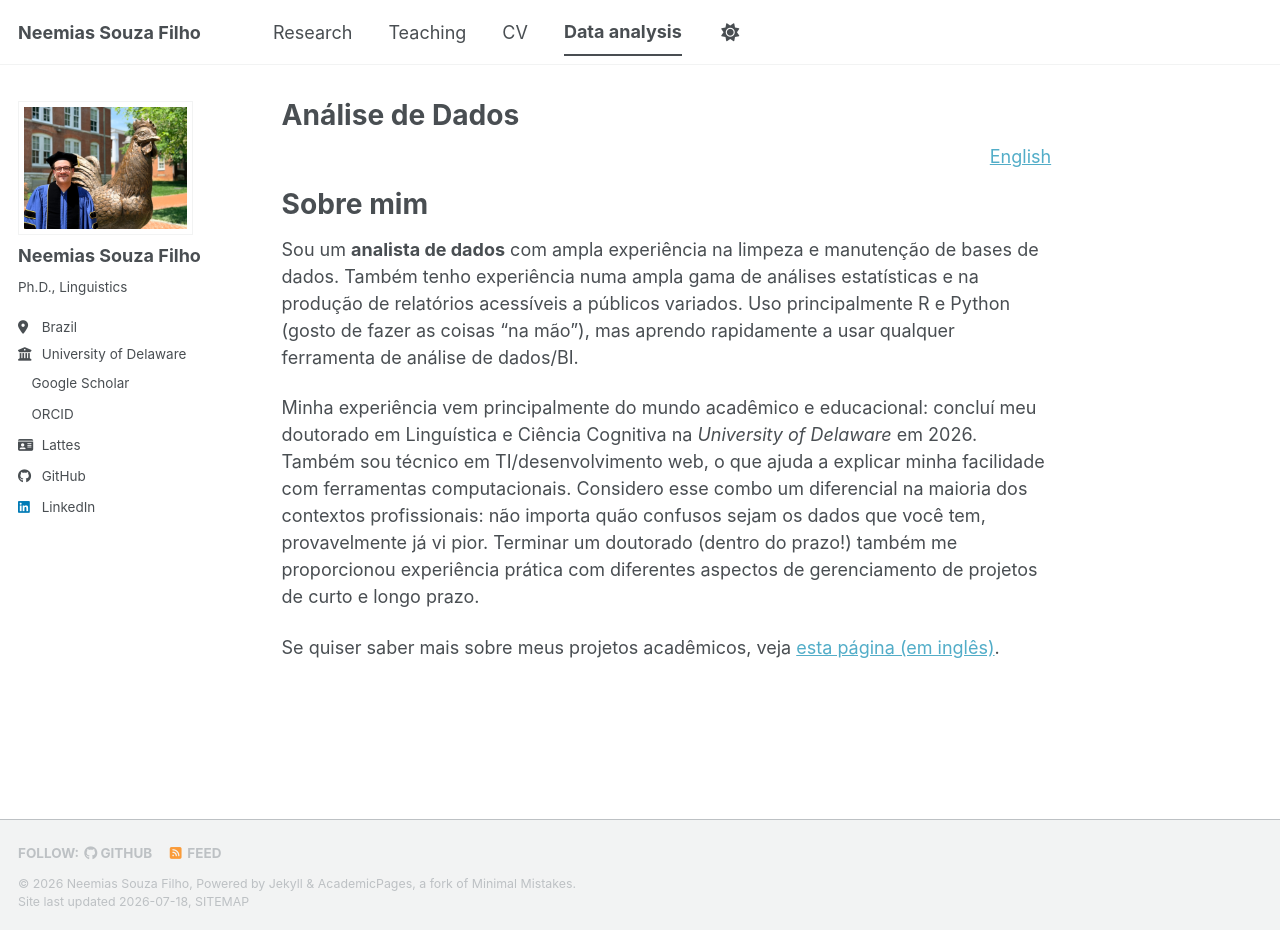
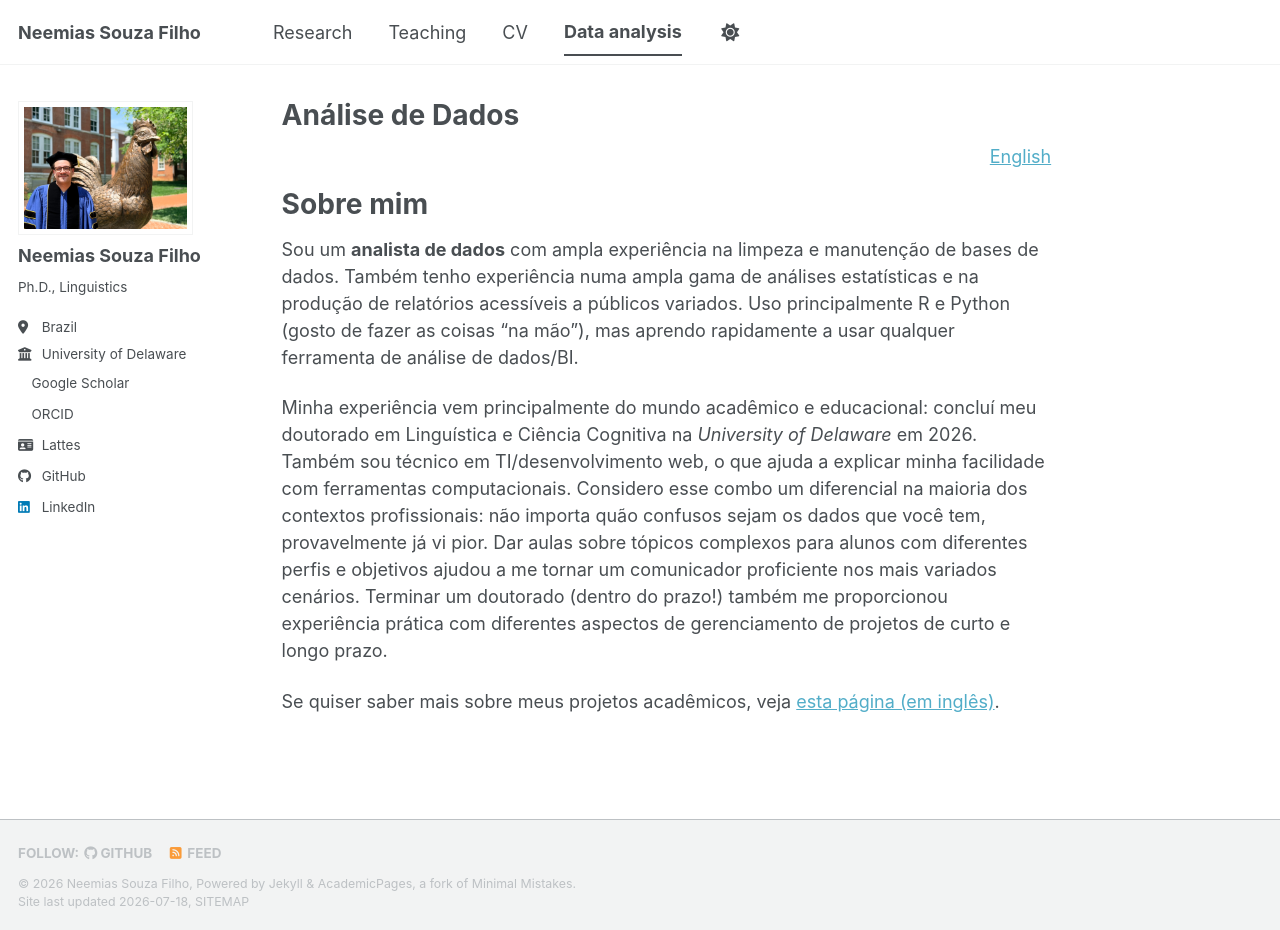
Before and after one commit to nsfio/nsfio.github.io, a Jekyll site: the page built from _pages/data-analysis-pt.md, in a window 1280 px wide and 930 px high. Built offline with Jekyll 4.4.1, drawn with Linux system fonts in a browser that asks for light colours; a style sheet for code colours, icons or effects is not loaded.

Commit message:
updated pt about me text

```diff
--- a/_pages/data-analysis-pt.md
+++ b/_pages/data-analysis-pt.md
@@ -10,6 +10,6 @@ Sobre mim
 ======
 Sou um **analista de dados** com ampla experiência na limpeza e manutenção de bases de dados. Também tenho experiência numa ampla gama de análises estatísticas e na produção de relatórios acessíveis a públicos variados. Uso principalmente R e Python (gosto de fazer as coisas "na mão"), mas aprendo rapidamente a usar qualquer ferramenta de análise de dados/BI.
 
-Minha experiência vem principalmente do mundo acadêmico e educacional: concluí meu doutorado em Linguística e Ciência Cognitiva na _University of Delaware_ em 2026. Também sou técnico em TI/desenvolvimento web, o que ajuda a explicar minha facilidade com ferramentas computacionais. Considero esse combo um diferencial na maioria dos contextos profissionais: não importa quão confusos sejam os dados que você tem, provavelmente já vi pior. Terminar um doutorado (dentro do prazo!) também me proporcionou experiência prática com diferentes aspectos de gerenciamento de projetos de curto e longo prazo.
+Minha experiência vem principalmente do mundo acadêmico e educacional: concluí meu doutorado em Linguística e Ciência Cognitiva na _University of Delaware_ em 2026. Também sou técnico em TI/desenvolvimento web, o que ajuda a explicar minha facilidade com ferramentas computacionais. Considero esse combo um diferencial na maioria dos contextos profissionais: não importa quão confusos sejam os dados que você tem, provavelmente já vi pior. Dar aulas sobre tópicos complexos para alunos com diferentes perfis e objetivos ajudou a me tornar um comunicador proficiente nos mais variados cenários. Terminar um doutorado (dentro do prazo!) também me proporcionou experiência prática com diferentes aspectos de gerenciamento de projetos de curto e longo prazo.
 
 Se quiser saber mais sobre meus projetos acadêmicos, veja [esta página (em inglês)](https://nsfio.github.io/).
```
